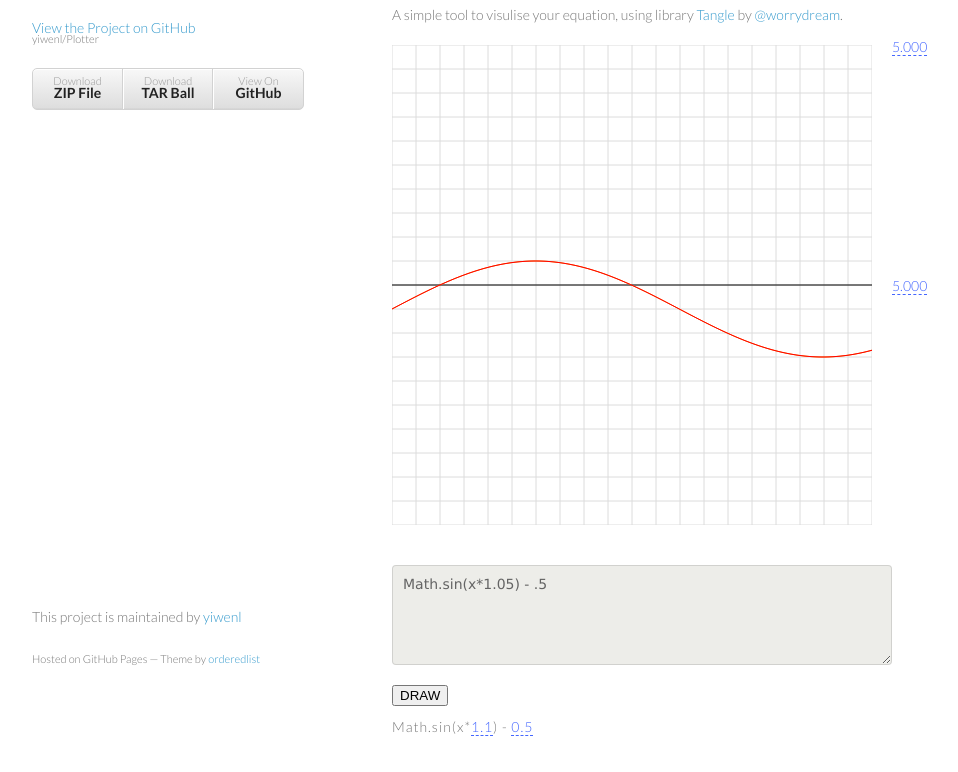
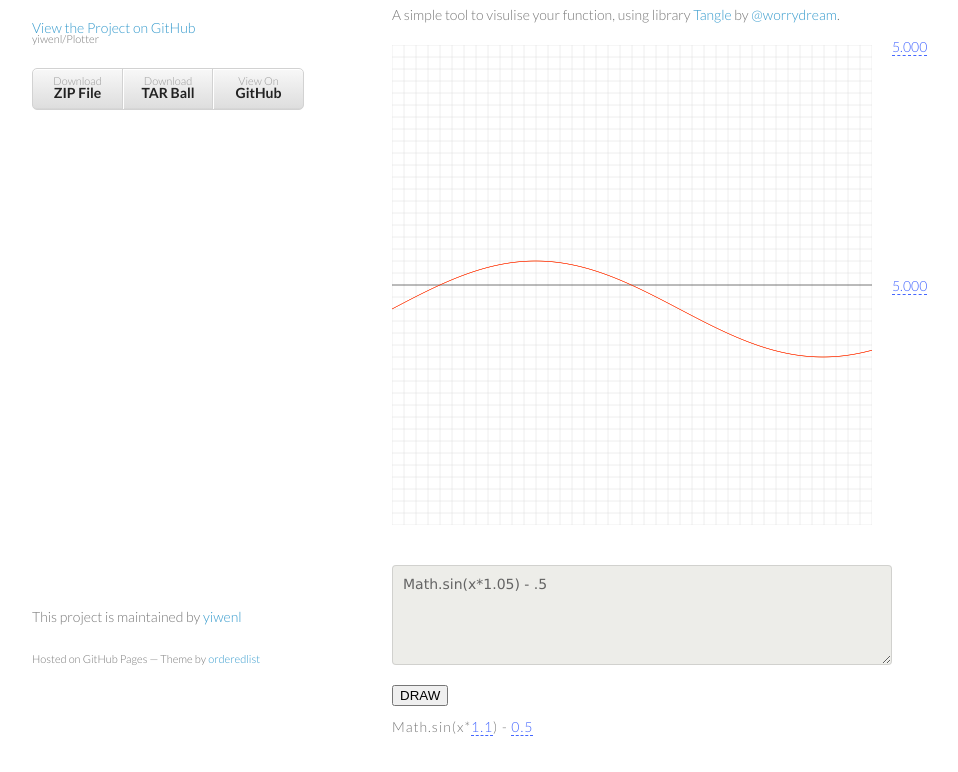
Before and after one commit to yiwenl/Plotter, a website: page index.html in a window 1280 px wide. Shown: the part 92-864 px from the top of the page, without its empty margins (178-1136 px from the left). Drawn offline with Linux system fonts and the light colour scheme.

Commit message:
update canvas size
Signed-off-by: Yi-wen LIN <bongiovi015@gmail.com>

```diff
--- a/index.html
+++ b/index.html
@@ -36,12 +36,12 @@
 			<section>
 				<h3>
 				<a id="welcome-to-github-pages" class="anchor" href="#welcome-to-github-pages" aria-hidden="true"><span class="octicon octicon-link"></span></a>Plotter</h3>
-				<p>A simple tool to visulise your equation, using library <a href="http://worrydream.com/Tangle/" target="_blank">Tangle</a> by <a href="http://worrydream.com/" target="_blank">@worrydream</a>.</p>
+				<p>A simple tool to visulise your function, using library <a href="http://worrydream.com/Tangle/" target="_blank">Tangle</a> by <a href="http://worrydream.com/" target="_blank">@worrydream</a>.</p>
 				<div class="PlotterContainer">
 					<div class="PlotterContainer-canvasContainer">
-						<canvas class="PlotterCanvas PlotterCanvas--Plotter" width="480", height="480"></canvas>
-						<canvas class="PlotterCanvas PlotterCanvas--Tangle" width="480", height="480"></canvas>
-						<canvas class="PlotterCanvas PlotterCanvas--Background" width="480", height="480"></canvas>
+						<canvas class="PlotterCanvas PlotterCanvas--Plotter" width="960", height="960"></canvas>
+						<canvas class="PlotterCanvas PlotterCanvas--Tangle" width="960", height="960"></canvas>
+						<canvas class="PlotterCanvas PlotterCanvas--Background" width="960", height="960"></canvas>
 					</div>
 					<div class="PlotterContainer-rangeContainer">
 						<p class="PlotterRange PlotterRange--X"><span class="TKAdjustableNumber" data-var="range" data-min="1" data-max="50" data-step=".02" data-format="%.2f">0</span><p>
```
